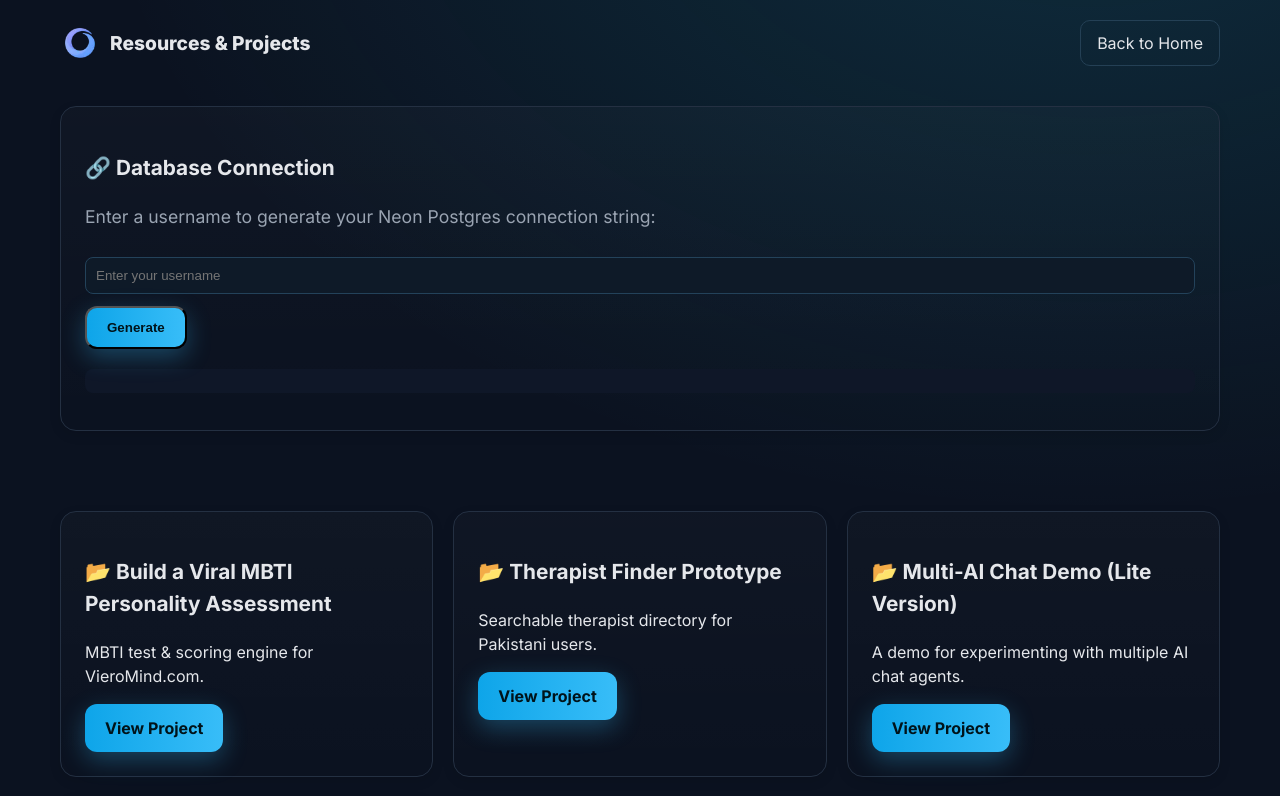
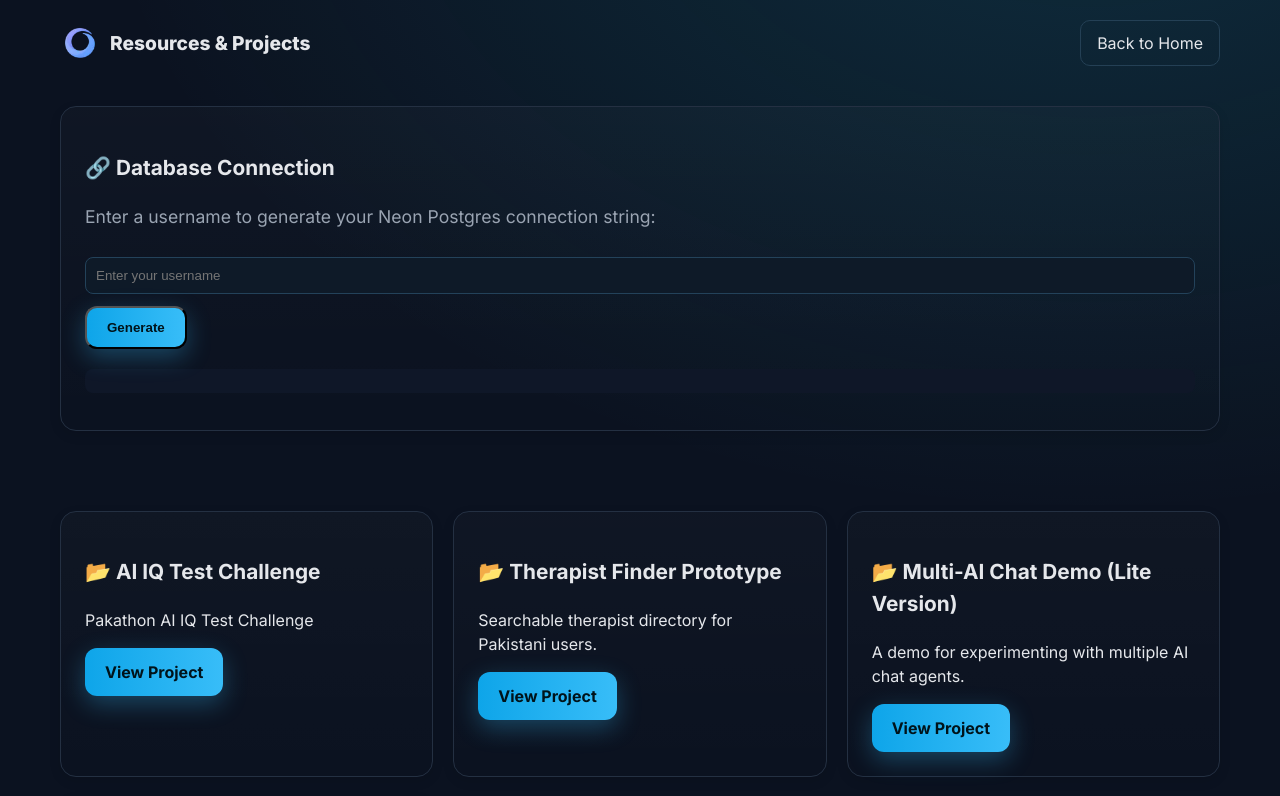
Before and after one commit to jawad4605/pakathon2025, a Next.js app: page /resources in a window 1280 px wide. Shown: the top 796 px of the page. Built offline with nearby package versions, Linux system fonts and the light colour scheme.

Commit message:
Update page.tsx

```diff
--- a/app/resources/page.tsx
+++ b/app/resources/page.tsx
@@ -75,8 +75,8 @@ export default function Resources() {
             {/* Projects */}
             <section id="projects" className="section grid">
                 <div className="card">
-                    <h3>📂 Build a Viral MBTI Personality Assessment</h3>
-                    <p>MBTI test & scoring engine for VieroMind.com.</p>
+                    <h3>📂  AI IQ Test Challenge </h3>
+                    <p> Pakathon AI IQ Test Challenge </p>
                     <a className="btn" target="_blank" rel="noopener"
                         href="https://drive.google.com/drive/folders/1SLEcXGBv4ECQLo0yNjTHsNn-aCT7sP9Z?usp=sharing">
                         View Project
```
